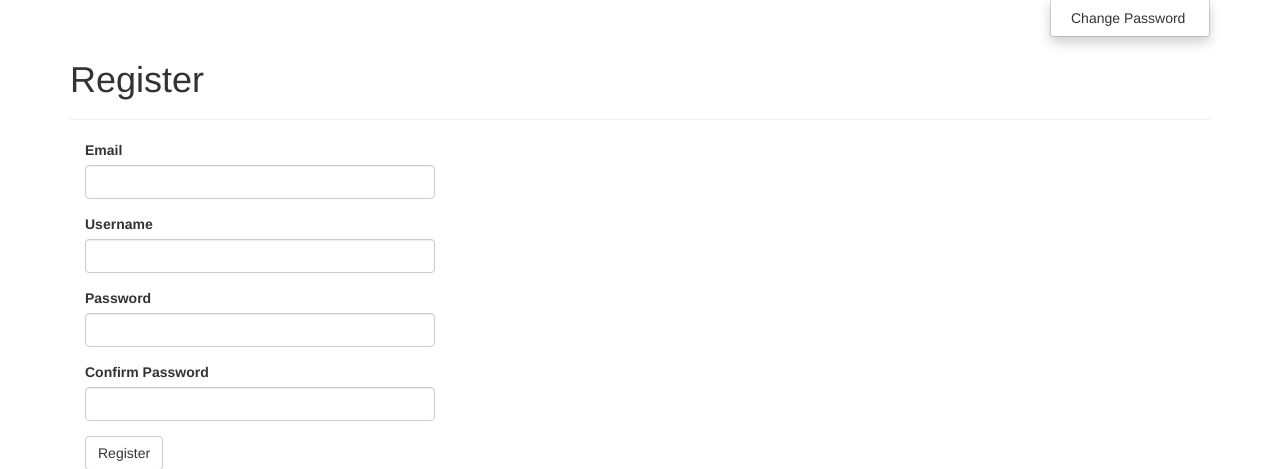
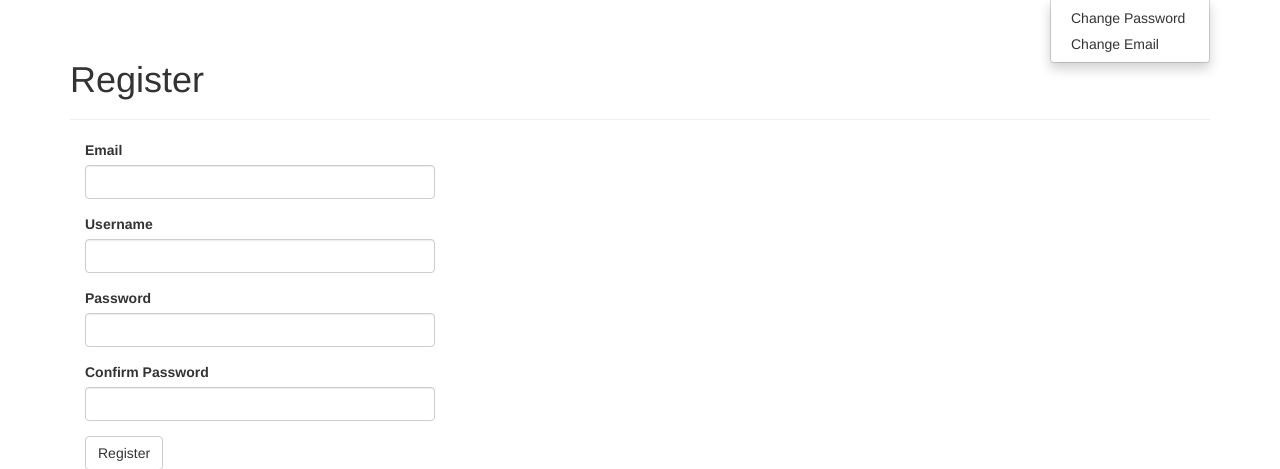
Before and after one commit to rocklym/pixie, a Flask app: page /auth/register in a window 1280 px wide, after a click on "Account". Shown: the part 52-521 px from the top of the page. Run offline with Flask 2, Linux system fonts and the light colour scheme; some libraries are stand-ins or nearby versions.

Commit message:
20170418.2

```diff
--- a/app/auth/forms.py
+++ b/app/auth/forms.py
@@ -26,7 +26,7 @@ class RegistrationForm(FlaskForm):
         if User.query.filter_by(email=field.data).first():
             raise ValidationError('Email already in use.')
 
-    def validate_usernamel(self, field):
+    def validate_username(self, field):
         if User.query.filter_by(username=field.data).first():
             raise ValidationError('Username already in use.')
 
@@ -54,3 +54,13 @@ class PasswordResetForm(FlaskForm):
     def validate_email(self, field):
         if User.query.filter_by(email=field.data).first() is None:
             raise ValidationError('Unknown Email Address')
+
+
+class ChangeEmailForm(FlaskForm):
+    email = StringField('New Email', validators=[DataRequired(), Length(1, 64), Email()])
+    password = PasswordField('Password', validators=[DataRequired(), Length(6, 64)])
+    submit = SubmitField('Update Email Address')
+
+    def validate_email(self, field):
+        if User.query.filter_by(email=field.data).first():
+            raise ValidationError('Email already in use.')
--- a/app/auth/views.py
+++ b/app/auth/views.py
@@ -2,7 +2,8 @@ from flask import render_template, redirect, url_for, request, flash
 from . import auth
 from flask_login import login_user, login_required, logout_user, current_user
 from ..models import User
-from .forms import LoginForm, RegistrationForm, ChangePasswordForm, PasswordResetRequestForm, PasswordResetForm
+from .forms import LoginForm, RegistrationForm, ChangePasswordForm, PasswordResetRequestForm, PasswordResetForm, \
+    ChangeEmailForm
 from .. import db
 from ..email import send_email
 
@@ -122,3 +123,29 @@ def password_reset(token):
         else:
             return redirect(url_for('main.index'))
     return render_template('auth/reset_password.html', form=form)
+
+
+@auth.route('/change-email', methods=['GET', 'POST'])
+@login_required
+def change_email_request():
+    form = ChangeEmailForm()
+    if form.validate_on_submit():
+        if current_user.verify_password(form.password.data):
+            new_email = form.email.data
+            token = current_user.generate_email_change_token(new_email)
+            send_email(new_email, 'Change Your Email', 'auth/email/change_email', user=current_user, token=token)
+            flash('A email with instructions to change your email address has been sent to you')
+            return redirect(url_for('main.index'))
+        else:
+            flash('Invalid password')
+    return render_template('auth/change_email.html', form=form)
+
+
+@auth.route(('/change-email/<token>'))
+@login_required
+def change_email(token):
+    if current_user.change_email(token):
+        flash('Your email address has been updated')
+    else:
+        flash('Invalid request')
+    return redirect(url_for('main.index'))
--- a/app/templates/layout.html
+++ b/app/templates/layout.html
@@ -37,6 +37,7 @@
                     </a>
                     <ul class="dropdown-menu">
                         <li><a href="{{ url_for('auth.change_password') }}">Change Password</a></li>
+                        <li><a href="{{ url_for('auth.change_email_request') }}">Change Email</a></li>
                     </ul>
                 </li>
             </ul>
```
Also changed, not shown: app/models.py (+16 -0 lines), app/templates/auth/change_email.html (added, +13 -0 lines), app/templates/auth/email/change_email.html (added, +7 -0 lines), app/templates/auth/email/change_email.txt (added, +11 -0 lines), 3 other files.
